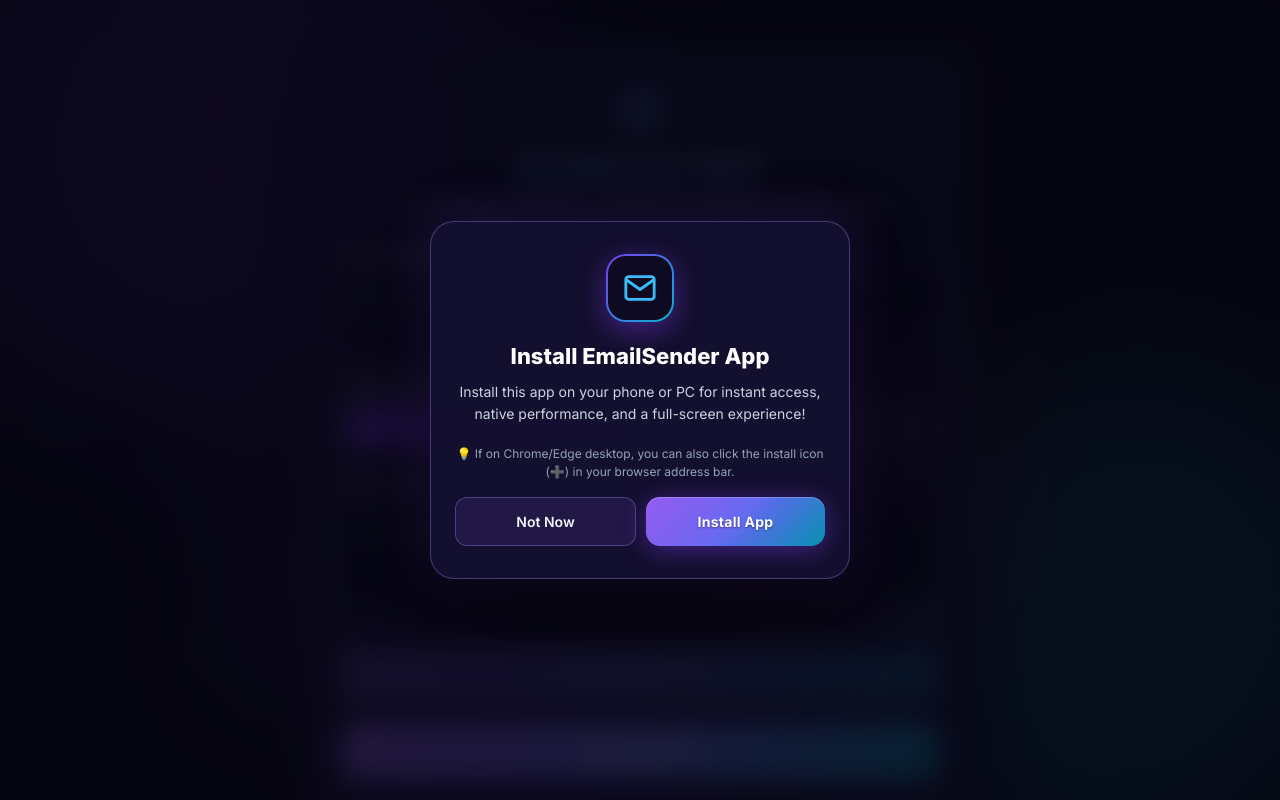
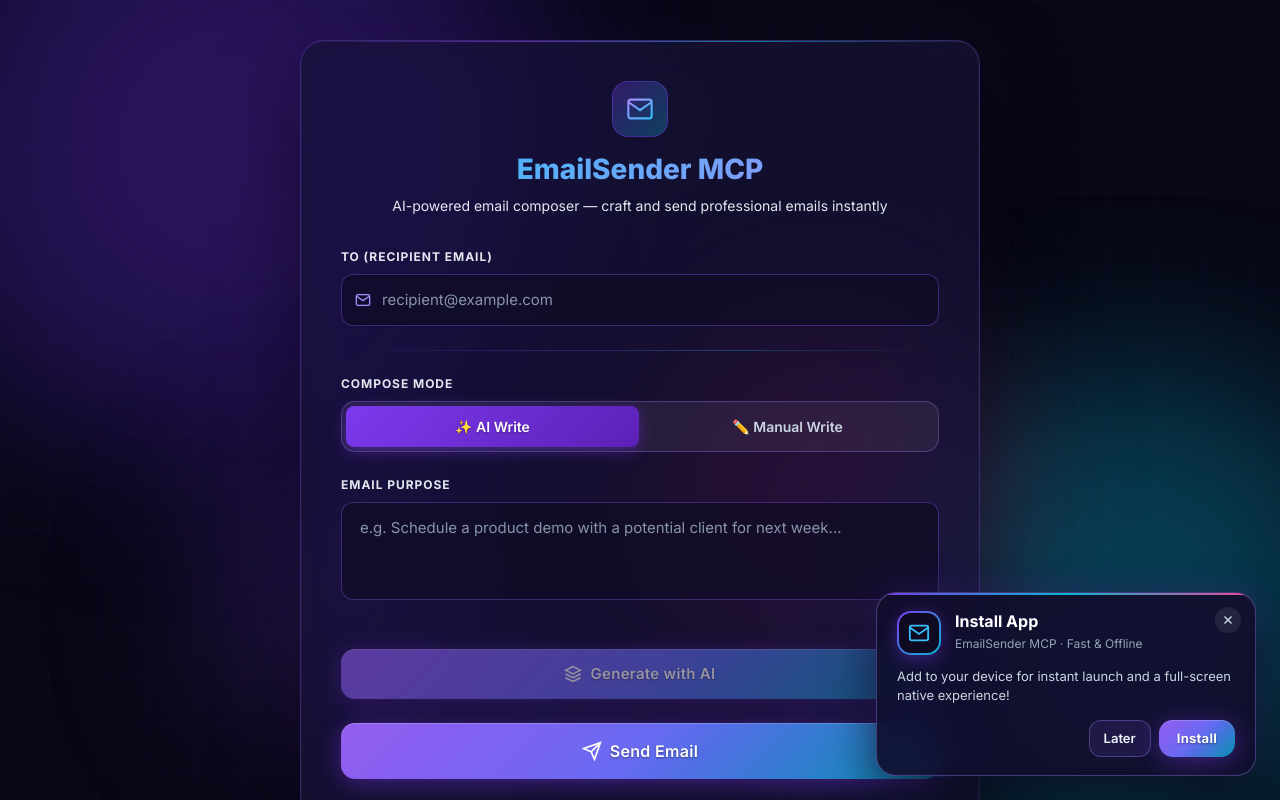
Before and after one commit to rasel1510/emailsendermcp, a Next.js app: page / in a window 1280 px wide. Built offline with nearby package versions, Linux system fonts and the light colour scheme.

Commit message:
style: reposition PWA install prompt to bottom-right floating card with close button

```diff
--- a/components/PwaInstallModal.tsx
+++ b/components/PwaInstallModal.tsx
@@ -10,19 +10,19 @@ interface BeforeInstallPromptEvent extends Event {
 
 export default function PwaInstallModal() {
   const [deferredPrompt, setDeferredPrompt] = useState<BeforeInstallPromptEvent | null>(null);
-  const [showModal, setShowModal] = useState(false);
+  const [showToast, setShowToast] = useState(false);
   const [isIOS, setIsIOS] = useState(false);
   const [isStandalone, setIsStandalone] = useState(false);
 
   useEffect(() => {
-    // Register Service Worker for full PWA criteria
+    // Register Service Worker for PWA compliance
     if ("serviceWorker" in navigator) {
       navigator.serviceWorker
         .register("/sw.js")
         .catch((err) => console.log("SW register error:", err));
     }
 
-    // Check if already running as installed app
+    // Check if already running in standalone PWA mode
     const standalone =
       window.matchMedia("(display-mode: standalone)").matches ||
       (window.navigator as any).standalone === true;
@@ -38,7 +38,7 @@ export default function PwaInstallModal() {
     const isIosDevice = /iphone|ipad|ipod/.test(userAgent);
     setIsIOS(isIosDevice);
 
-    // Listen for native Android/Chrome beforeinstallprompt
+    // Android / Chrome beforeinstallprompt event
     const promptHandler = (e: Event) => {
       e.preventDefault();
       setDeferredPrompt(e as BeforeInstallPromptEvent);
@@ -46,11 +46,11 @@ export default function PwaInstallModal() {
 
     window.addEventListener("beforeinstallprompt", promptHandler);
 
-    // Always show modal after 1.5s delay if not already dismissed in this session
-    const dismissed = sessionStorage.getItem("pwa_modal_dismissed");
+    // Show on bottom-right after 1.5s delay if not dismissed recently
+    const dismissed = sessionStorage.getItem("pwa_toast_dismissed");
     if (!dismissed) {
       const timer = setTimeout(() => {
-        setShowModal(true);
+        setShowToast(true);
       }, 1500);
 
       return () => {
@@ -69,19 +69,17 @@ export default function PwaInstallModal() {
       deferredPrompt.prompt();
       const { outcome } = await deferredPrompt.userChoice;
       if (outcome === "accepted") {
-        setShowModal(false);
+        setShowToast(false);
       }
       setDeferredPrompt(null);
     } else {
-      // If browser doesn't support direct programmatic prompt (e.g. Firefox, Safari desktop),
-      // we notify user or close
-      setShowModal(false);
+      setShowToast(false);
     }
   }
 
   function handleDismiss() {
-    setShowModal(false);
-    sessionStorage.setItem("pwa_modal_dismissed", "true");
+    setShowToast(false);
+    sessionStorage.setItem("pwa_toast_dismissed", "true");
   }
 
   if (isStandalone) {
@@ -90,51 +88,99 @@ export default function PwaInstallModal() {
 
   return (
     <AnimatePresence>
-      {showModal && (
+      {showToast && (
+        <aside
+          aria-label="PWA install banner"
+          style={{
+            position: "fixed",
+            bottom: "24px",
+            right: "24px",
+            zIndex: 9999,
+            width: "calc(100% - 48px)",
+            maxWidth: "380px",
+            pointerEvents: "auto",
+          }}
+        >
+          <motion.div
+            initial={{ opacity: 0, y: 40, scale: 0.95, filter: "blur(8px)" }}
+            animate={{ opacity: 1, y: 0, scale: 1, filter: "blur(0px)" }}
+            exit={{ opacity: 0, y: 30, scale: 0.95, filter: "blur(6px)" }}
+            transition={{ type: "spring", stiffness: 350, damping: 28 }}
+            style={{
+              background: "rgba(18, 14, 44, 0.92)",
+              backdropFilter: "blur(20px) saturate(180%)",
+              WebkitBackdropFilter: "blur(20px) saturate(180%)",
+              border: "1px solid rgba(167, 139, 250, 0.35)",
+              borderRadius: "20px",
+              padding: "18px 20px",
+              boxShadow:
+                "0 20px 50px rgba(0, 0, 0, 0.65), 0 0 35px rgba(124, 58, 237, 0.25), 0 1px 0 rgba(255, 255, 255, 0.1) inset",
+              position: "relative",
+              overflow: "hidden",
+            }}
+          >
+            {/* Top decorative gradient line */}
             <div
               style={{
-            position: "fixed",
-            inset: 0,
-            zIndex: 9999,
+                position: "absolute",
+                top: 0,
+                left: 0,
+                right: 0,
+                height: "2px",
+                background: "linear-gradient(90deg, #7c3aed, #06b6d4, #ec4899)",
+              }}
+            />
+
+            {/* Close 'X' button in corner */}
+            <button
+              onClick={handleDismiss}
+              aria-label="Close"
+              type="button"
+              style={{
+                position: "absolute",
+                top: "14px",
+                right: "14px",
+                background: "rgba(255, 255, 255, 0.08)",
+                border: "none",
+                borderRadius: "50%",
+                width: "26px",
+                height: "26px",
                 display: "flex",
                 alignItems: "center",
                 justifyContent: "center",
-            padding: "20px",
-            background: "rgba(5, 5, 16, 0.8)",
-            backdropFilter: "blur(14px)",
-            WebkitBackdropFilter: "blur(14px)",
+                cursor: "pointer",
+                color: "#cbd5e1",
+                transition: "all 0.2s",
+              }}
+              onMouseEnter={(e) => {
+                e.currentTarget.style.color = "#ffffff";
+                e.currentTarget.style.background = "rgba(255, 255, 255, 0.18)";
+              }}
+              onMouseLeave={(e) => {
+                e.currentTarget.style.color = "#cbd5e1";
+                e.currentTarget.style.background = "rgba(255, 255, 255, 0.08)";
               }}
             >
-          <motion.div
-            initial={{ opacity: 0, scale: 0.85, y: 25 }}
-            animate={{ opacity: 1, scale: 1, y: 0 }}
-            exit={{ opacity: 0, scale: 0.85, y: 25 }}
-            transition={{ type: "spring", duration: 0.45, bounce: 0.25 }}
-            style={{
-              width: "100%",
-              maxWidth: "420px",
-              background: "rgba(20, 16, 48, 0.96)",
-              border: "1px solid rgba(167, 139, 250, 0.35)",
-              borderRadius: "24px",
-              padding: "32px 24px",
-              boxShadow: "0 24px 70px rgba(0, 0, 0, 0.7), 0 0 50px rgba(124, 58, 237, 0.25)",
-              textAlign: "center",
-              position: "relative",
-            }}
-          >
-            {/* App Icon */}
+              <svg width="14" height="14" viewBox="0 0 24 24" fill="none" stroke="currentColor" strokeWidth="2.5">
+                <line x1="18" y1="6" x2="6" y2="18" />
+                <line x1="6" y1="6" x2="18" y2="18" />
+              </svg>
+            </button>
+
+            {/* Header with App Icon & Title */}
+            <div style={{ display: "flex", alignItems: "center", gap: "14px", marginBottom: "12px" }}>
               <div
                 style={{
-                width: "68px",
-                height: "68px",
-                margin: "0 auto 18px",
-                borderRadius: "20px",
+                  width: "44px",
+                  height: "44px",
+                  borderRadius: "14px",
                   background: "linear-gradient(135deg, #7c3aed, #06b6d4)",
                   padding: "2px",
                   display: "flex",
                   alignItems: "center",
                   justifyContent: "center",
-                boxShadow: "0 8px 28px rgba(124, 58, 237, 0.45)",
+                  boxShadow: "0 4px 16px rgba(124, 58, 237, 0.4)",
+                  flexShrink: 0,
                 }}
               >
                 <div
@@ -142,41 +188,39 @@ export default function PwaInstallModal() {
                     width: "100%",
                     height: "100%",
                     background: "#0d0a21",
-                  borderRadius: "18px",
+                    borderRadius: "12px",
                     display: "flex",
                     alignItems: "center",
                     justifyContent: "center",
                   }}
                 >
-                <svg width="34" height="34" viewBox="0 0 24 24" fill="none" stroke="#38bdf8" strokeWidth="2">
+                  <svg width="22" height="22" viewBox="0 0 24 24" fill="none" stroke="#38bdf8" strokeWidth="2">
                     <path d="M4 4h16c1.1 0 2 .9 2 2v12c0 1.1-.9 2-2 2H4c-1.1 0-2-.9-2-2V6c0-1.1.9-2 2-2z" />
                     <polyline points="22,6 12,13 2,6" />
                   </svg>
                 </div>
               </div>
 
-            {/* Title */}
-            <h3
+              <div>
+                <h4 style={{ fontSize: "16px", fontWeight: 700, color: "#ffffff", margin: 0, lineHeight: 1.2 }}>
+                  Install App
+                </h4>
+                <p style={{ fontSize: "12px", color: "#94a3b8", margin: "3px 0 0 0" }}>
+                  EmailSender MCP · Fast &amp; Offline
+                </p>
+              </div>
+            </div>
+
+            {/* Description */}
+            <p
               style={{
-                fontSize: "22px",
-                fontWeight: 800,
-                color: "#ffffff",
-                marginBottom: "8px",
+                fontSize: "13px",
+                color: "#cbd5e1",
+                lineHeight: 1.5,
+                margin: "0 0 14px 0",
               }}
             >
-              Install EmailSender App
-            </h3>
-
-            {/* Subtitle */}
-            <p
-              style={{
-                fontSize: "14px",
-                color: "#cbd5e1",
-                lineHeight: 1.6,
-                marginBottom: "20px",
-              }}
-            >
-              Install this app on your phone or PC for instant access, native performance, and a full-screen experience!
+              Add to your device for instant launch and a full-screen native experience!
             </p>
 
             {/* iOS Instructions */}
@@ -184,70 +228,61 @@ export default function PwaInstallModal() {
               <div
                 style={{
                   background: "rgba(255, 255, 255, 0.05)",
-                  border: "1px solid rgba(167, 139, 250, 0.25)",
-                  borderRadius: "14px",
-                  padding: "14px 16px",
-                  marginBottom: "20px",
-                  fontSize: "13px",
+                  border: "1px solid rgba(167, 139, 250, 0.2)",
+                  borderRadius: "10px",
+                  padding: "10px 12px",
+                  marginBottom: "14px",
+                  fontSize: "12px",
                   color: "#e2e8f0",
-                  lineHeight: 1.6,
-                  textAlign: "left",
+                  lineHeight: 1.5,
                 }}
               >
-                <p style={{ display: "flex", alignItems: "center", gap: "8px", marginBottom: "6px" }}>
-                  <span>1. Tap the</span>
+                <span>Tap </span>
                 <span
                   style={{
                     display: "inline-flex",
                     alignItems: "center",
                     justifyContent: "center",
-                      width: "24px",
-                      height: "24px",
+                    width: "18px",
+                    height: "18px",
                     background: "rgba(255, 255, 255, 0.15)",
-                      borderRadius: "6px",
+                    borderRadius: "4px",
+                    verticalAlign: "middle",
+                    margin: "0 2px",
                   }}
                 >
-                    <svg width="14" height="14" viewBox="0 0 24 24" fill="none" stroke="currentColor" strokeWidth="2.5">
+                  <svg width="11" height="11" viewBox="0 0 24 24" fill="none" stroke="currentColor" strokeWidth="2.5">
                     <path d="M4 12v8a2 2 0 0 0 2 2h12a2 2 0 0 0 2-2v-8" />
                     <polyline points="16 6 12 2 8 6" />
                     <line x1="12" y1="2" x2="12" y2="15" />
                   </svg>
                 </span>
-                  <strong>Share button</strong> in Safari.
-                </p>
-                <p>2. Scroll down &amp; tap <strong>&quot;Add to Home Screen&quot;</strong>.</p>
+                <span> Share in Safari → &quot;Add to Home Screen&quot;.</span>
               </div>
             )}
 
-            {/* Desktop browser hint if no beforeinstallprompt */}
-            {!isIOS && !deferredPrompt && (
-              <p style={{ fontSize: "12px", color: "#94a3b8", marginBottom: "16px" }}>
-                💡 If on Chrome/Edge desktop, you can also click the install icon (➕) in your browser address bar.
-              </p>
-            )}
-
-            {/* Buttons */}
-            <div style={{ display: "flex", gap: "10px", justifyContent: "center" }}>
+            {/* Actions */}
+            <div style={{ display: "flex", gap: "8px", justifyContent: "flex-end" }}>
               <button
                 onClick={handleDismiss}
                 className="btn-secondary"
-                style={{ flex: 1, padding: "13px", fontSize: "14px", fontWeight: 600 }}
+                style={{ padding: "8px 14px", fontSize: "13px", fontWeight: 600 }}
                 type="button"
               >
-                Not Now
+                Later
               </button>
 
               <button
                 onClick={handleInstallClick}
                 className="btn-primary"
-                style={{ flex: 1, padding: "13px", fontSize: "14px", fontWeight: 700 }}
+                style={{ padding: "8px 18px", fontSize: "13px", fontWeight: 700 }}
                 type="button"
               >
-                {isIOS ? "Got It!" : "Install App"}
+                {isIOS ? "Got It" : "Install"}
               </button>
             </div>
           </motion.div>
-        </div>
+        </aside>
       )}
     </AnimatePresence>
   );
```
Lines whose indentation alone changed are shown as unchanged.
